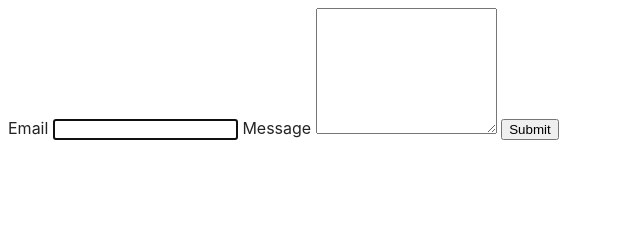
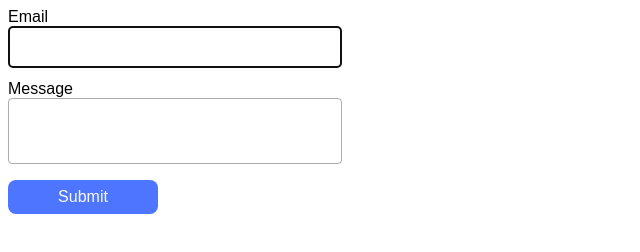
Before and after one commit to Arhangels1/goit-js-hw-09-proba-, a website built with Vite: page src/2-form.html in a window 1280 px wide. Shown: the whole page, without its empty margins (0-640 px from the left). Built offline with nearby package versions, Linux system fonts and the light colour scheme.

Commit message:
Update styles.css

```diff
--- a/src/css/styles.css
+++ b/src/css/styles.css
@@ -1,25 +1,54 @@
-/**
-  |============================
-  | include css partials with
-  | default @import url()
-  |============================
-*/
-@import url('./reset.css');
-@import url('./vite-promo.css');
-@import url('./header.css');
+body{
+    font-family: sans-serif;
+}
 
-:root {
-  font-family: Inter, Avenir, Helvetica, Arial, sans-serif;
-  font-size: 16px;
-  line-height: 24px;
-  font-weight: 400;
+.gallery {
+    list-style: none;
+    padding: 0;
+    display: flex;
+    justify-content: center;
+    flex-wrap: wrap;
+    gap: 24px;
+}
 
-  color: #242424;
-  background-color: rgba(255, 255, 255, 0.87);
+.gallery-image {
+    width: 440px;
+    height: 300px;
+    transition: transform 250ms;
+}
 
-  font-synthesis: none;
-  text-rendering: optimizeLegibility;
-  -webkit-font-smoothing: antialiased;
-  -moz-osx-font-smoothing: grayscale;
-  -webkit-text-size-adjust: 100%;
+.gallery-image:hover {
+    transform: scale(1.04);
 }
+
+.feedback-form{
+    display: flex;
+    flex-wrap: wrap;
+    max-width: 300px;
+    gap: 12px;
+}
+
+input, textarea{
+    width: 300px;
+    height: 24px;
+    font-size: 16px;
+    border: 1px solid rgba(46, 47, 66, 0.4);
+    border-radius: 4px;
+    background-color: transparent;
+    padding: 8px 16px;
+}
+
+textarea{
+    resize: none;
+    height: 48px;
+}
+
+button{
+    border: none;
+    font-size: 16px;
+    min-width: 150px;
+    padding: 8px 16px;
+    border-radius: 8px;
+    background: #4E75FF;
+    color: #fafafa;
+}
```
